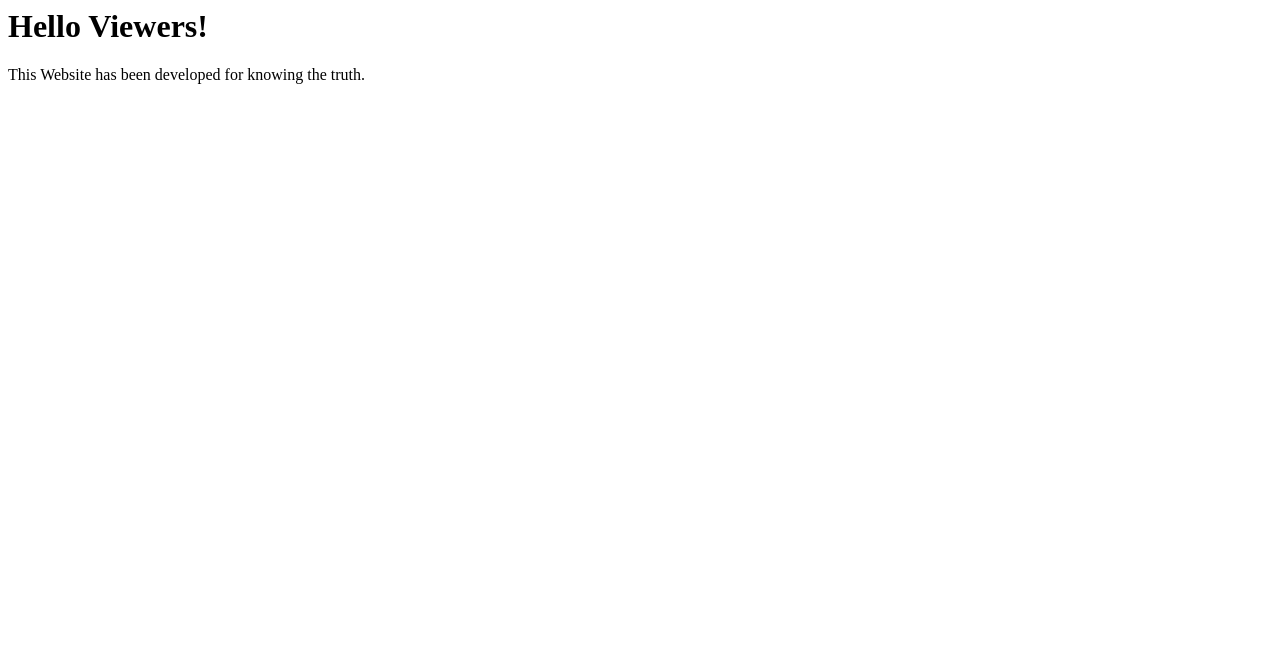
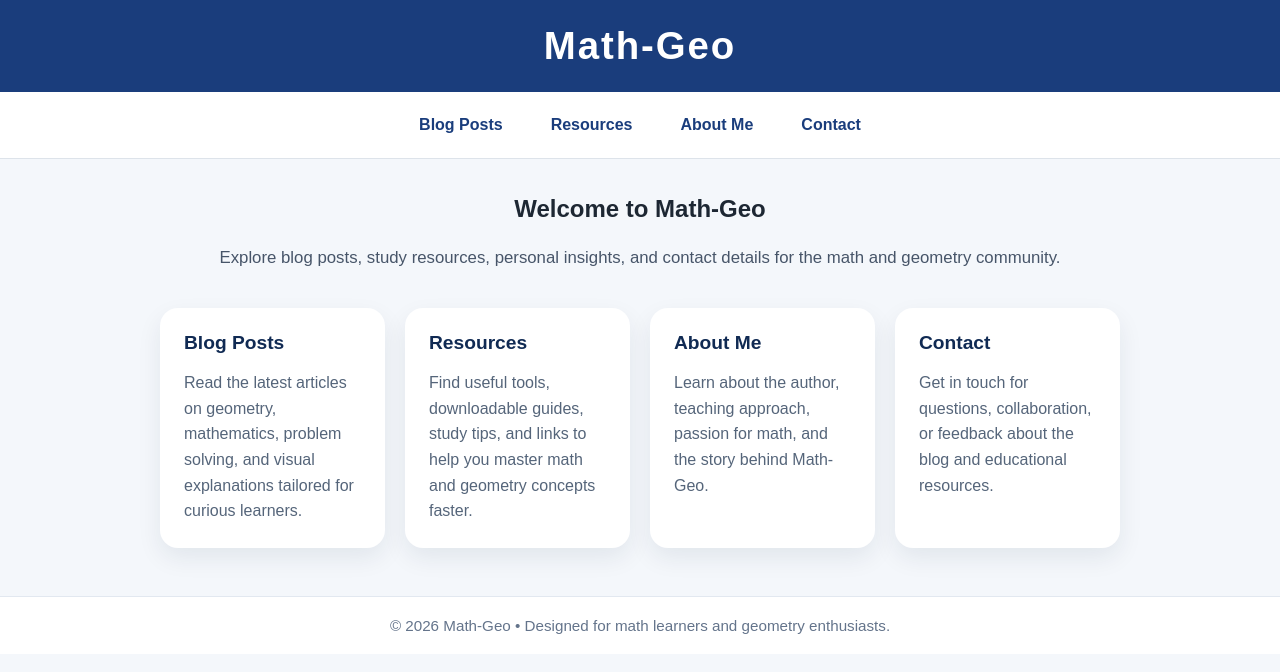
Before and after one commit to MathematicaIndicus/Math-Geo.github.io, a plain HTML site: page index.html in a window 1280 px wide. Drawn offline with Linux system fonts and the light colour scheme.

Commit message:
Update index.html

```diff
--- a/index.html
+++ b/index.html
@@ -1,2 +1,130 @@
-<h1>Hello Viewers! </h1>
-<p> This Website has been developed for knowing the truth.</p>
+<!DOCTYPE html>
+<html lang="en">
+<head>
+  <meta charset="UTF-8">
+  <meta name="viewport" content="width=device-width, initial-scale=1.0">
+  <title>Math-Geo</title>
+  <style>
+    body {
+      margin: 0;
+      font-family: Arial, sans-serif;
+      background: #f4f7fb;
+      color: #1d2733;
+    }
+    header {
+      background: #1a3d7c;
+      color: white;
+      padding: 24px 20px;
+      text-align: center;
+      box-shadow: 0 4px 12px rgba(0,0,0,0.08);
+    }
+    header h1 {
+      margin: 0;
+      font-size: 2.4rem;
+      letter-spacing: 0.05em;
+    }
+    nav {
+      display: flex;
+      justify-content: center;
+      gap: 16px;
+      flex-wrap: wrap;
+      background: #ffffff;
+      padding: 14px 20px;
+      border-bottom: 1px solid #dde3ea;
+    }
+    nav a {
+      color: #1a3d7c;
+      text-decoration: none;
+      font-weight: 600;
+      padding: 10px 16px;
+      border-radius: 10px;
+      transition: background 0.2s ease, color 0.2s ease;
+    }
+    nav a:hover {
+      background: #e3ecfa;
+      color: #0f2d5f;
+    }
+    .hero {
+      max-width: 960px;
+      margin: 36px auto;
+      padding: 0 20px;
+      text-align: center;
+    }
+    .hero p {
+      color: #475569;
+      line-height: 1.75;
+      font-size: 1.05rem;
+      margin-top: 16px;
+    }
+    .tabs {
+      display: grid;
+      gap: 20px;
+      max-width: 960px;
+      margin: 24px auto 48px;
+      padding: 0 20px;
+      grid-template-columns: repeat(auto-fit, minmax(220px, 1fr));
+    }
+    .tab-card {
+      background: white;
+      border-radius: 18px;
+      box-shadow: 0 10px 24px rgba(15, 33, 61, 0.08);
+      padding: 24px;
+      min-height: 140px;
+    }
+    .tab-card h2 {
+      margin-top: 0;
+      color: #102a53;
+      font-size: 1.2rem;
+    }
+    .tab-card p {
+      color: #55657a;
+      line-height: 1.6;
+      margin: 12px 0 0;
+    }
+    footer {
+      text-align: center;
+      padding: 20px;
+      color: #64748b;
+      font-size: 0.95rem;
+      border-top: 1px solid #e2e8f0;
+      background: #ffffff;
+    }
+  </style>
+</head>
+<body>
+  <header>
+    <h1>Math-Geo</h1>
+  </header>
+  <nav>
+    <a href="#blog-posts">Blog Posts</a>
+    <a href="#resources">Resources</a>
+    <a href="#about-me">About Me</a>
+    <a href="#contact">Contact</a>
+  </nav>
+  <section class="hero">
+    <h2>Welcome to Math-Geo</h2>
+    <p>Explore blog posts, study resources, personal insights, and contact details for the math and geometry community.</p>
+  </section>
+  <section class="tabs">
+    <article id="blog-posts" class="tab-card">
+      <h2>Blog Posts</h2>
+      <p>Read the latest articles on geometry, mathematics, problem solving, and visual explanations tailored for curious learners.</p>
+    </article>
+    <article id="resources" class="tab-card">
+      <h2>Resources</h2>
+      <p>Find useful tools, downloadable guides, study tips, and links to help you master math and geometry concepts faster.</p>
+    </article>
+    <article id="about-me" class="tab-card">
+      <h2>About Me</h2>
+      <p>Learn about the author, teaching approach, passion for math, and the story behind Math-Geo.</p>
+    </article>
+    <article id="contact" class="tab-card">
+      <h2>Contact</h2>
+      <p>Get in touch for questions, collaboration, or feedback about the blog and educational resources.</p>
+    </article>
+  </section>
+  <footer>
+    &copy; 2026 Math-Geo • Designed for math learners and geometry enthusiasts.
+  </footer>
+</body>
+</html>
```
